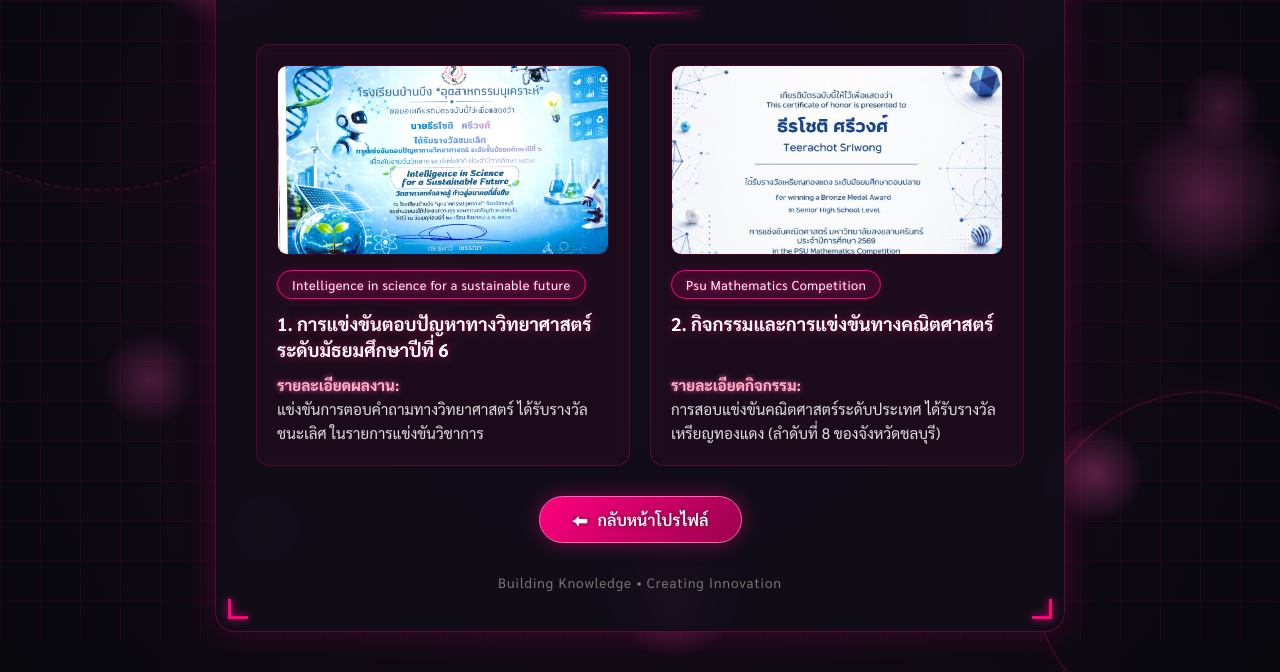
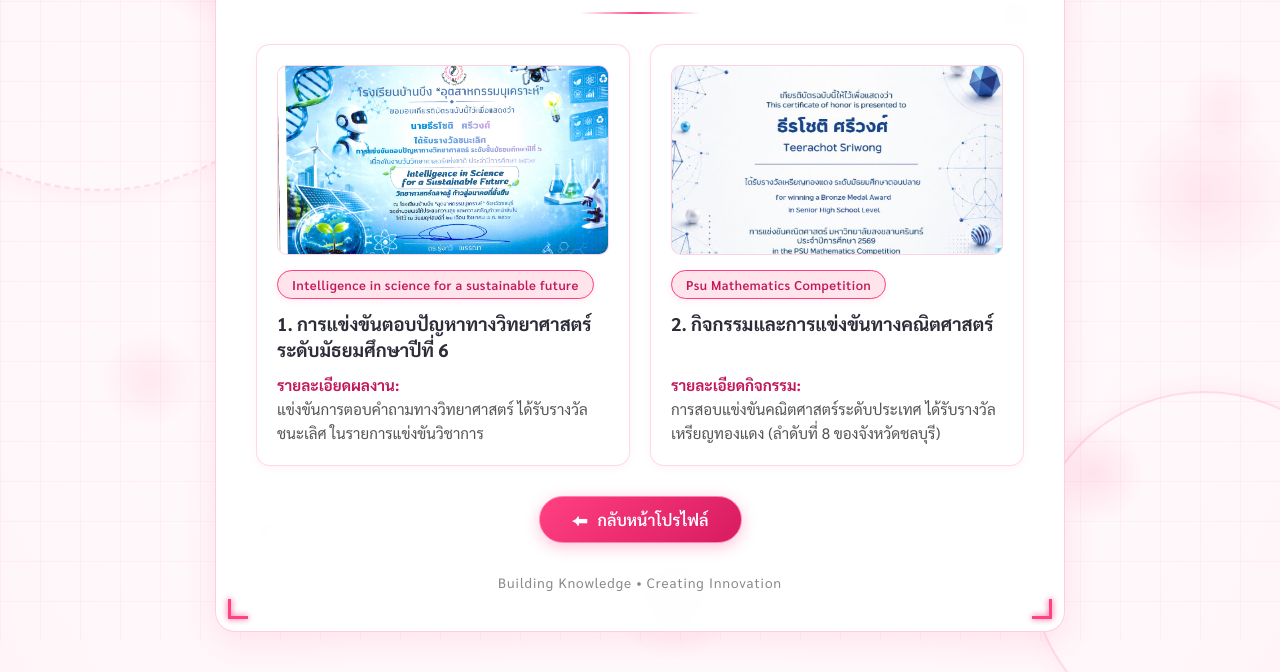
Before and after one commit to s34303/s34303, a plain HTML site: page portfolio.html in a window 1280 px wide. Shown: the part 159-831 px from the top of the page. Drawn offline with Linux system fonts and the light colour scheme.

Commit message:
Update portfolio.html

```diff
--- a/portfolio.html
+++ b/portfolio.html
@@ -12,11 +12,14 @@
 
     <style>
         :root {
-            --pink-main: #ff007f;
-            --pink-glow: #ff52b4;
-            --pink-light: #ffb6c1;
-            --bg-dark: #08080d;
-            --card-bg: rgba(18, 14, 24, 0.88);
+            --pink-main: #ff4081;
+            --pink-dark: #c2185b;
+            --pink-glow: rgba(255, 64, 129, 0.35);
+            --pink-light: #ffe4ec;
+            --bg-light: #fff5f8;
+            --card-bg: rgba(255, 255, 255, 0.94);
+            --text-main: #2d2d3a;
+            --text-muted: #666666;
         }
 
         * {
@@ -33,19 +36,19 @@
             align-items: center;
             padding: 40px 20px;
             position: relative;
-            background: radial-gradient(circle at center, #1b0c1e 0%, var(--bg-dark) 100%);
-            color: #ffffff;
+            background: radial-gradient(circle at center, #ffffff 0%, var(--bg-light) 100%);
+            color: var(--text-main);
             overflow-x: hidden;
         }
 
-        /* Cyberpunk Grid Background */
+        /* Subtle Pink Grid Background */
         body::before {
             content: "";
             position: fixed;
             inset: 0;
             background:
-                linear-gradient(rgba(255, 0, 127, 0.08) 1px, transparent 1px),
-                linear-gradient(90deg, rgba(255, 0, 127, 0.08) 1px, transparent 1px);
+                linear-gradient(rgba(255, 64, 129, 0.05) 1px, transparent 1px),
+                linear-gradient(90deg, rgba(255, 64, 129, 0.05) 1px, transparent 1px);
             background-size: 40px 40px;
             z-index: 0;
         }
@@ -53,10 +56,10 @@
         /* Background Animated Glows */
         .circle {
             position: fixed;
-            border: 2px solid rgba(255, 0, 127, 0.15);
+            border: 2px solid rgba(255, 64, 129, 0.15);
             border-radius: 50%;
             pointer-events: none;
-            box-shadow: 0 0 25px rgba(255, 0, 127, 0.05);
+            box-shadow: 0 0 25px rgba(255, 64, 129, 0.08);
             z-index: 0;
         }
 
@@ -120,8 +123,8 @@
             padding: 40px;
             text-align: center;
             backdrop-filter: blur(12px);
-            border: 1px solid rgba(255, 0, 127, 0.3);
-            box-shadow: 0 0 35px rgba(255, 0, 127, 0.2);
+            border: 1px solid rgba(255, 64, 129, 0.25);
+            box-shadow: 0 10px 35px rgba(255, 64, 129, 0.12);
         }
 
         /* Neon Corner Brackets */
@@ -130,7 +133,7 @@
             width: 20px;
             height: 20px;
             pointer-events: none;
-            filter: drop-shadow(0 0 4px var(--pink-main));
+            filter: drop-shadow(0 0 3px var(--pink-main));
         }
 
         .tl { top: 12px; left: 12px; border-top: 3px solid var(--pink-main); border-left: 3px solid var(--pink-main); }
@@ -140,17 +143,17 @@
 
         h1 {
             font-size: 2.2rem;
-            color: #ffffff;
-            text-shadow: 0 0 10px var(--pink-main), 0 0 20px var(--pink-glow);
+            color: var(--pink-dark);
             margin-bottom: 5px;
         }
 
         .subtitle {
             font-size: 1.1rem;
-            color: var(--pink-light);
+            color: var(--pink-main);
             letter-spacing: 2px;
             text-transform: uppercase;
             margin-bottom: 15px;
+            font-weight: 600;
         }
 
         .line {
@@ -158,7 +161,6 @@
             height: 2px;
             background: linear-gradient(90deg, transparent, var(--pink-main), transparent);
             margin: 15px auto 30px;
-            box-shadow: 0 0 8px var(--pink-main);
         }
 
         /* Project Cards Grid */
@@ -171,21 +173,21 @@
         }
 
         .project-card {
-            background: rgba(255, 0, 127, 0.05);
-            border: 1px solid rgba(255, 0, 127, 0.25);
+            background: #ffffff;
+            border: 1px solid rgba(255, 64, 129, 0.2);
             border-radius: 14px;
             padding: 20px;
             display: flex;
             flex-direction: column;
             transition: all 0.3s ease;
-            backdrop-filter: blur(5px);
+            box-shadow: 0 2px 8px rgba(255, 64, 129, 0.06);
         }
 
         .project-card:hover {
-            background: rgba(255, 0, 127, 0.12);
+            background: #fff0f5;
             border-color: var(--pink-main);
             transform: translateY(-4px);
-            box-shadow: 0 0 20px rgba(255, 0, 127, 0.35);
+            box-shadow: 0 6px 20px rgba(255, 64, 129, 0.18);
         }
 
         .project-image {
@@ -193,9 +195,9 @@
             height: 190px;
             border-radius: 10px;
             overflow: hidden;
-            border: 1px solid rgba(255, 0, 127, 0.3);
+            border: 1px solid rgba(255, 64, 129, 0.2);
             margin-bottom: 15px;
-            background: #000;
+            background: #f8f8f8;
         }
 
         .project-image img {
@@ -213,38 +215,37 @@
             display: inline-block;
             align-self: flex-start;
             padding: 5px 14px;
-            background: rgba(255, 0, 127, 0.15);
+            background: var(--pink-light);
             border: 1px solid var(--pink-main);
             border-radius: 20px;
             font-size: 0.8rem;
-            color: #ffffff;
+            color: var(--pink-dark);
+            font-weight: 600;
             margin-bottom: 12px;
             letter-spacing: 0.5px;
-            box-shadow: 0 0 8px rgba(255, 0, 127, 0.2);
-            text-shadow: 0 0 5px var(--pink-main);
+            box-shadow: 0 2px 6px rgba(255, 64, 129, 0.1);
         }
 
         .project-card h3 {
             font-size: 1.15rem;
-            color: #ffffff;
+            color: var(--text-main);
             margin-bottom: 10px;
             line-height: 1.4;
-            text-shadow: 0 0 8px rgba(255, 0, 127, 0.6);
+            font-weight: 700;
         }
 
         .project-card p {
             font-size: 0.95rem;
-            color: #e0e0e0;
+            color: #555555;
             line-height: 1.6;
             margin-top: auto;
         }
 
         .project-card strong {
-            color: var(--pink-light);
-            text-shadow: 0 0 5px var(--pink-glow);
+            color: var(--pink-dark);
         }
 
-        /* Back Button - Same Gradient Neon Style as Next Button */
+        /* Back Button */
         .btn-container {
             margin-top: 10px;
         }
@@ -254,22 +255,21 @@
             align-items: center;
             gap: 10px;
             padding: 12px 32px;
-            background: linear-gradient(135deg, #ff007f, #99004d);
+            background: linear-gradient(135deg, #ff4081, #d81b60);
             color: #ffffff;
             text-decoration: none;
             border-radius: 30px;
             font-weight: 600;
             font-size: 1rem;
-            box-shadow: 0 0 20px rgba(255, 0, 127, 0.4);
+            box-shadow: 0 4px 15px rgba(255, 64, 129, 0.3);
             transition: all 0.3s ease;
-            border: 1px solid #ff66b2;
-            text-shadow: 0 0 5px rgba(0,0,0,0.5);
+            border: 1px solid #ff80ab;
         }
 
         .back-btn:hover {
-            background: linear-gradient(135deg, #ff3399, #ff007f);
+            background: linear-gradient(135deg, #ff80ab, #ff4081);
             transform: translateY(-2px);
-            box-shadow: 0 0 30px var(--pink-glow);
+            box-shadow: 0 6px 20px rgba(255, 64, 129, 0.4);
         }
 
         .back-btn span {
@@ -282,7 +282,7 @@
 
         .footer {
             margin-top: 30px;
-            color: #777;
+            color: #888888;
             font-size: 0.85rem;
             letter-spacing: 1px;
         }
```
